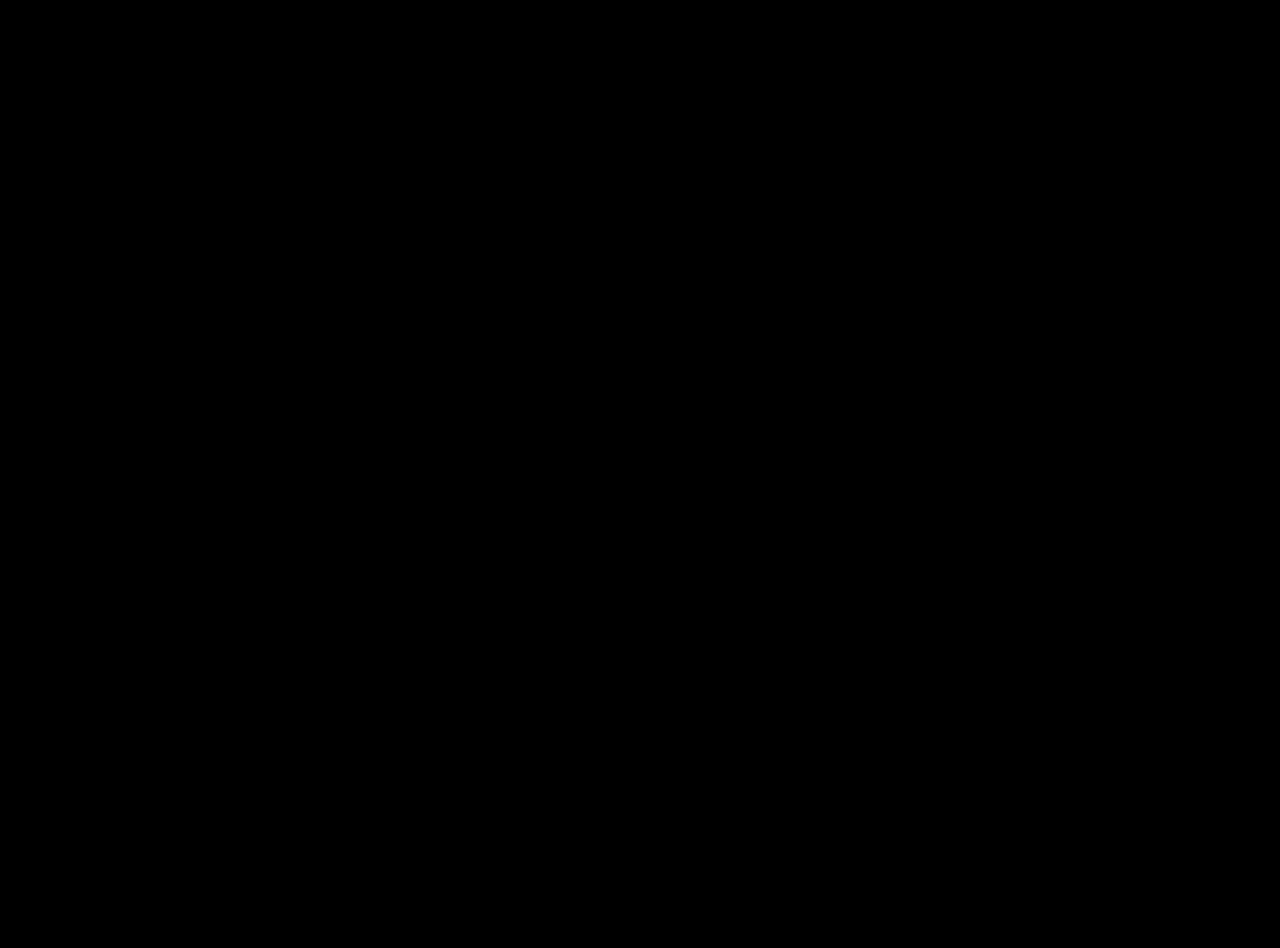
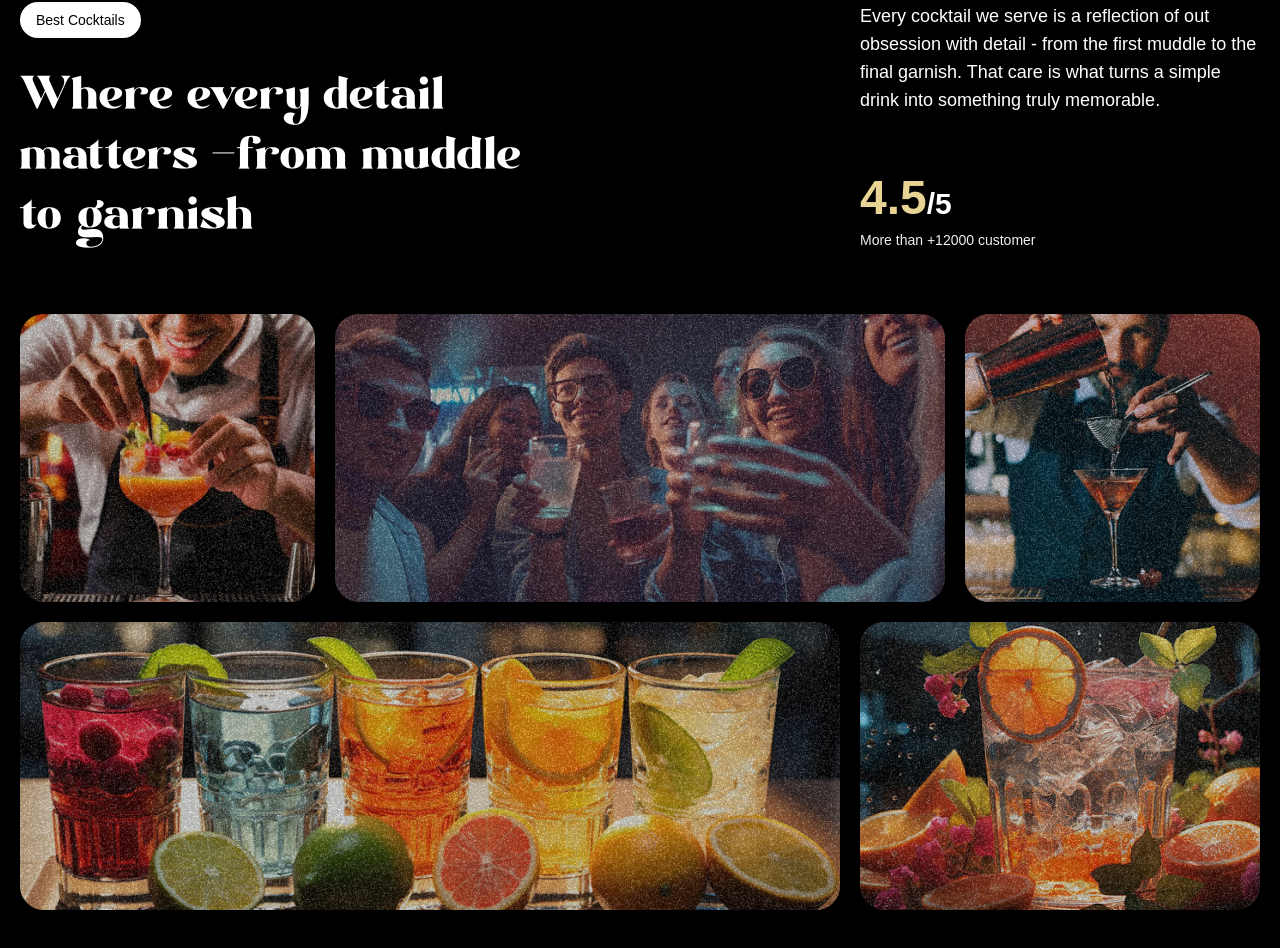
Before and after one commit to Gabriel-Vignoli/GSAP-Landing-Page, a React (Vite) app: page / in a window 1280 px wide. Shown: the part 1710-2658 px from the top of the page. Before the commit the page ends 1600 px from the top, so only its background shows below. Built offline with nearby package versions, Linux system fonts and the light colour scheme; a web font is replaced by a local one.

Commit message:
feat: implement about section

```diff
--- a/src/App.tsx
+++ b/src/App.tsx
@@ -3,6 +3,7 @@ import { ScrollTrigger, SplitText } from "gsap/all"
 import Navbar from "./components/Navbar"
 import Hero from "./components/Hero"
 import Cocktails from "./components/Cocktails"
+import About from "./components/About"
 
 gsap.registerPlugin(ScrollTrigger, SplitText)
 
@@ -12,6 +13,7 @@ const App = () => {
     <Navbar></Navbar>
     <Hero></Hero>
     <Cocktails></Cocktails>
+    <About></About>
    </main>
     )
 }
--- /dev/null
+++ b/src/components/About.tsx
@@ -0,0 +1,95 @@
+import { useGSAP } from "@gsap/react";
+import gsap from "gsap";
+import { SplitText } from "gsap/all";
+
+const About = () => {
+  useGSAP(() => {
+    const titleSplit = SplitText.create("#about h2", {
+      type: "words",
+    });
+
+    const scrollTimeline = gsap.timeline({
+        scrollTrigger: {
+            trigger: "#about",
+            start: "top center", // it will start the animation when the top of the about section reaches the center of the viewport
+        }
+    })
+
+    scrollTimeline.from(titleSplit.words, {
+        opacity: 0,
+        duration: 1,
+        yPercent: 100,
+        ease: 'expo.out',
+        stagger: 0.02, // it will animate the words one after the other with a delay of 0.02 seconds
+    })
+    .from('.top-grid div, .bottom-grid div', {
+        opacity: 0,
+        duration: 1,
+        ease: "power1.inOut",
+        stagger: 0.04
+    }, "-=0.5") // it will start this animation 0.5 seconds before the previous one ends
+  });
+
+  return (
+    <div id="about">
+      <div className="mb-16 md:px-0 px-5">
+        <div className="content">
+          <div className="md:col-span-8">
+            <p className="badge">Best Cocktails</p>
+            <h2>
+              Where every detail matters <span className="text-white">-</span>
+              from muddle to garnish
+            </h2>
+          </div>
+
+          <div className="sub-content">
+            <p>
+              Every cocktail we serve is a reflection of out obsession with
+              detail - from the first muddle to the final garnish. That care is
+              what turns a simple drink into something truly memorable.
+            </p>
+            <div>
+              <p className="md:text-3xl text-xl font-bold">
+                <span>4.5</span>/5
+              </p>
+              <p className="text-sm text-white-100">
+                More than +12000 customer
+              </p>
+            </div>
+          </div>
+        </div>
+      </div>
+
+      <div className="top-grid">
+        <div className="md:col-span-3 relative">
+          <img src="/images/abt1.png" alt="grid-img-1" />
+          <div className="noisy pointer-events-none" />
+        </div>
+
+        <div className="md:col-span-6 relative">
+          <img src="/images/abt2.png" alt="grid-img-2" />
+          <div className="noisy pointer-events-none" />
+        </div>
+
+        <div className="md:col-span-3 relative">
+          <img src="/images/abt5.png" alt="grid-img-3" />
+          <div className="noisy pointer-events-none" />
+        </div>
+      </div>
+
+      <div className="bottom-grid">
+        <div className="md:col-span-8 relative">
+          <img src="/images/abt3.png" alt="grid-img-4" />
+          <div className="noisy pointer-events-none" />
+        </div>
+
+        <div className="md:col-span-4 relative">
+          <img src="/images/abt4.png" alt="grid-img-5" />
+          <div className="noisy pointer-events-none" />
+        </div>
+      </div>
+    </div>
+  );
+};
+
+export default About;
```
